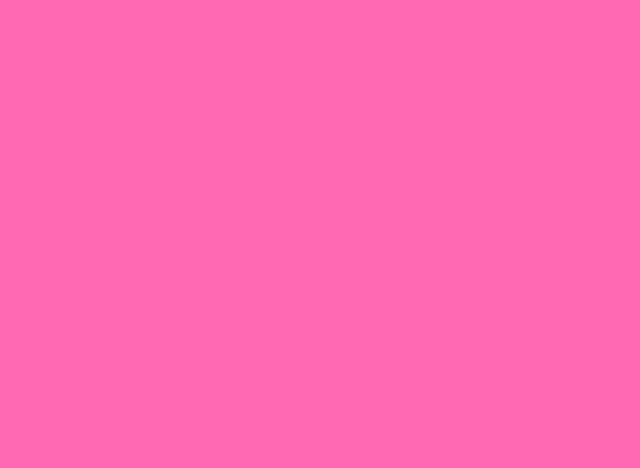
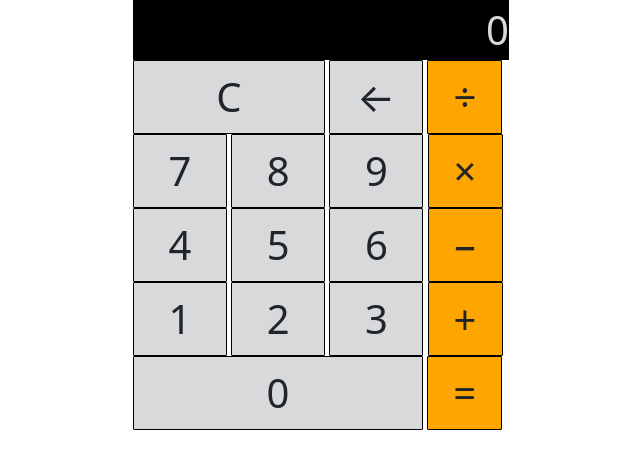
Before and after one commit to MsSanli/LAB-calc, a plain HTML site: page index.html in a window 1280 px wide. Shown: the whole page, without its empty margins (319-959 px from the left). Drawn offline with nearby package versions, Linux system fonts and the light colour scheme.

Commit message:
created rows, styling, changed btn names

```diff
--- a/index.html
+++ b/index.html
@@ -13,6 +13,45 @@
   <link rel="stylesheet" href="main.css">
 </head>
 <body>
+  <div class="container">
+    <div class="calculator-display">0</div>
+
+  <div class=""buttons>
+  <div class="row2">
+    <button type ="button" class="btn num" id="clear-button">C</button>
+    <button type="button" class="btn num">&#8592;</button>
+    <button type="button" class="btn math">&#247;</button>
+  </div>
+
+  <div class="row3">
+    <button type="button" class="btn num">7</button>
+    <button type="button" class="btn num">8</button>
+    <button type="button" class="btn num">9</button>
+    <button type ="button" class="btn math" id="multiply-button">&#215;</button>
+  </div>
+
+  <div class="row4">
+    <button type="button" class="btn num">4</button>
+    <button type="button" class="btn num">5</button>
+    <button type="button" class="btn num">6</button>
+    <button type ="button" class="btn math" id="subtract-button">&#8722;</button>
+  </div>
+
+  <div class="row5">
+    <button type="button" class="btn num">1</button>
+    <button type="button" class="btn num">2</button>
+    <button type="button" class="btn num">3</button>
+    <button type ="button" class="btn math" id="add-button">&#43;</button>
+  </div>
+
+  <div class="row6">
+    <button type="button" class="btn zero">0</button>
+    <button type ="button" class="btn math" id="add-button">&#61;</button>
+  </div>
+
+  </div>
+
+
   <script
   src="https://cdn.jsdelivr.net/npm/bootstrap@5.3.2/dist/js/bootstrap.bundle.min.js"
   integrity="sha384-C6RzsynM9kWDrMNeT87bh95OGNyZPhcTNXj1NW7RuBCsyN/o0jlpcV8Qyq46cDfL"
--- a/main.css
+++ b/main.css
@@ -1,3 +1,79 @@
 body {
-  background-color: hotpink;
+  background-color: white;
 }
+
+.container {
+  display: flex;
+  width: 400px;
+  flex-direction: column;
+
+}
+
+.calculator-display {
+  font-size: 40px;
+  background-color: black;
+  color: #d8d9db;
+  text-align: right;
+
+}
+
+.btn {
+  background: #d8d9db;
+  display: inline-block;
+  font-size: 40px;
+  border-radius: 1px;
+  border-color: black;
+  width: 25%;
+  align-items: flex-start;
+}
+
+
+#clear-button {
+  width: 192px;
+}
+
+.math {
+  background-color: orange;
+  width: 75px
+}
+
+
+.btn.zero {
+  width: 290px;
+}
+
+/* trying button hover colors */
+
+#clear-button:hover{
+  background-color: #d8d9db;
+}
+
+#clear-button:active{
+  background-color: #dd8d37;
+}
+
+.btn.zero:hover{
+background-color: #ebebeb;
+}
+
+.btn.zero:active{
+  background-color: #dd8d37;
+  }
+
+
+.btn.math:hover {
+  background-color: #ebebeb;
+}
+
+.btn.math:active {
+  background-color: #dd8d37;
+}
+
+
+/* active number buttons still don't work */
+.btn.num:active{
+  background-color: #dd8d37;
+}
+.btn.num:hover{
+  background-color: #d8d9db;
+}
```
